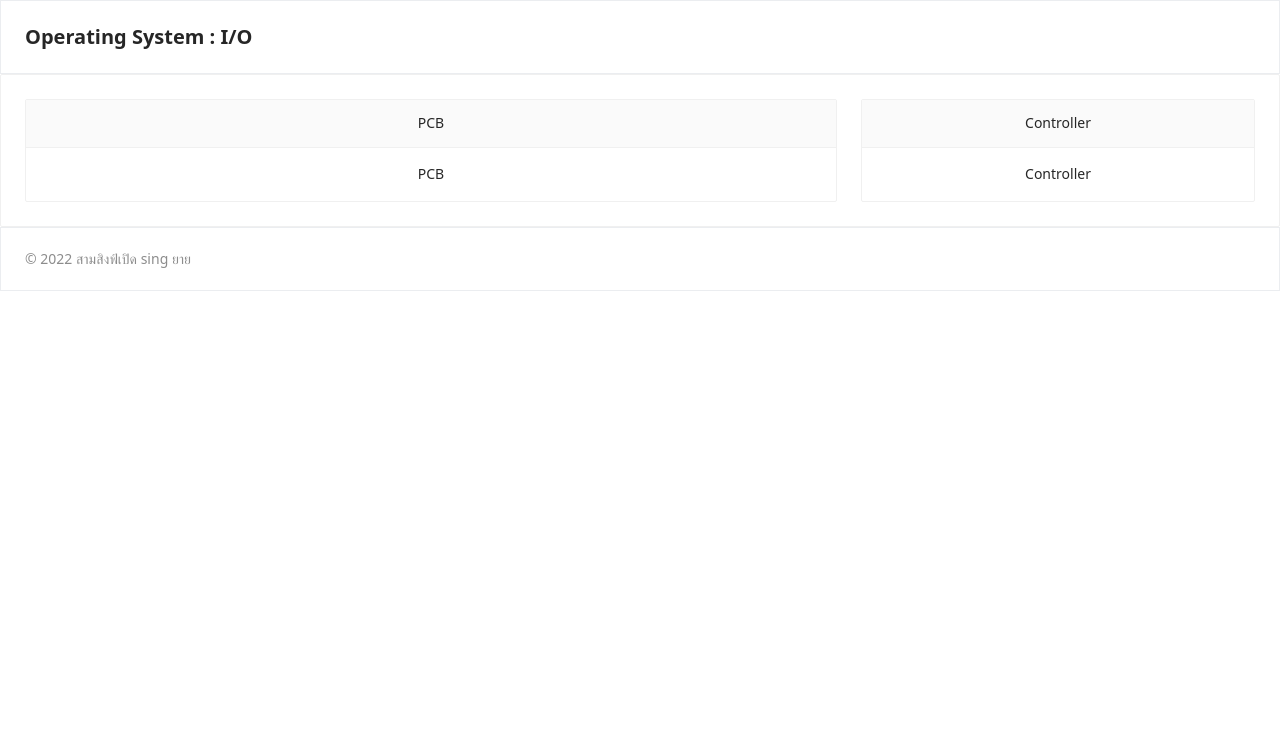
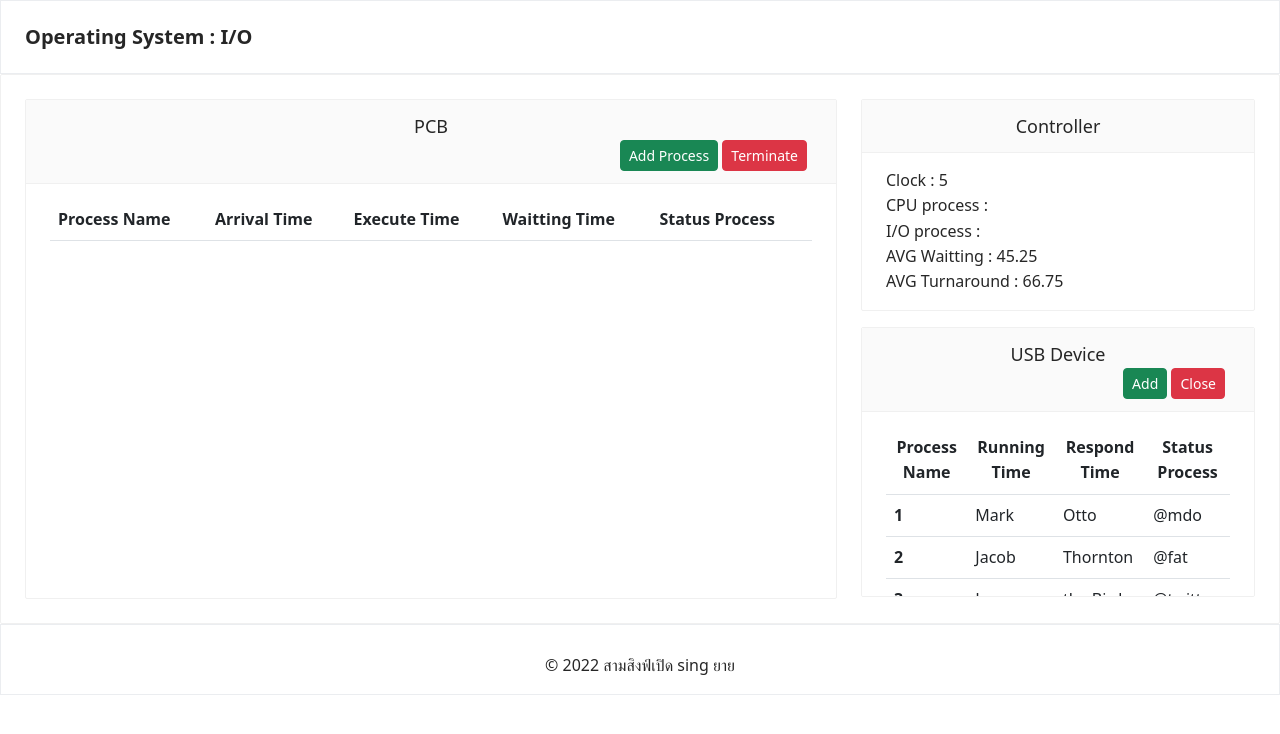
Before and after one commit to dulyakit/os-pcb, a React (Create React App) app: page / in a window 1280 px wide. Shown: the top 734 px of the page. Built offline with nearby package versions, Linux system fonts and the light colour scheme.

Commit message:
add process

```diff
--- a/package.json
+++ b/package.json
@@ -11,6 +11,7 @@
     "react": "^18.2.0",
     "react-dom": "^18.2.0",
     "react-scripts": "5.0.1",
+    "reactstrap": "^9.1.2",
     "web-vitals": "^2.1.4"
   },
   "scripts": {
--- a/src/App.css
+++ b/src/App.css
@@ -1,7 +1,9 @@
 .App {
   text-align: center;
 }
-
+*{
+  font-size: 16px;
+}
 .App-logo {
   height: 40vmin;
   pointer-events: none;
--- a/src/controller/index.js
+++ b/src/controller/index.js
@@ -5,5 +5,5 @@ import PCB from "../view/pcb";
 export default {
   Header,
   Footer,
-  PCB
+  PCB,
 }
--- a/src/view/navbar/footer.js
+++ b/src/view/navbar/footer.js
@@ -2,10 +2,9 @@ import { PageHeader } from 'antd';
 import React from 'react';
 
 const App = () => (
-  <PageHeader
-    className="site-page-footer"
-    subTitle={<span>&copy; 2022 สามสิงฟ์เปิด sing ยาย</span>}
-  />
+  <PageHeader className="site-page-footer">
+    <div align="center">&copy; 2022 สามสิงฟ์เปิด sing ยาย</div>
+  </PageHeader>
 );
 
 export default App;
--- a/src/view/pcb.js
+++ b/src/view/pcb.js
@@ -1,25 +1,236 @@
-import React from 'react'
+import React, { useState, useEffect } from 'react'
 import { Card } from 'antd';
+import { Table } from 'reactstrap';
 
 const PCB = () => {
+  const [clock, setClock] = useState(0)
+  const [processList, setProcessList] = useState([])
+  const [process, setProcess] = useState({})
+  const [processCurrent, setProcessCurrent] = useState([])
+
+  const addProcess = () => {
+    setProcess({
+      id: processList.length,
+      name: `P ${processList.length}`,
+      arrivalTime: clock,
+      excute: 0,
+      wait: 0,
+      statusProcess: 'New'
+    })
+  }
+
+  useEffect(() => {
+    let innervalId = 0;
+    setInterval(() => {
+      innervalId++;
+      setClock(innervalId);
+    }, 1000);
+  }, []);
+
+  const findNumber = (arr) => {
+    let arrs = arr || [];
+    let lowest = Number.POSITIVE_INFINITY;
+    let highest = Number.NEGATIVE_INFINITY;
+    let tmp;
+    if (arrs.length > 1) {
+      for (let i = arrs.length - 1; i >= 0; i--) {
+        tmp = arrs[i].arrivalTime;
+        if (tmp < lowest) lowest = tmp;
+        if (tmp > highest) highest = tmp;
+      }
+    }
+    return lowest;
+  };
+
+  const setStatusProcess = () => {
+    let tempList = processList
+    for (let i = 0; i < processList.length; i++) {
+      if (processList[i].id) {
+        tempList[i].statusProcess = tempList[i].arrivalTime > 0 ? "Ready" : "New"
+        tempList[i].statusProcess = tempList[i].arrivalTime === findNumber(processList)
+          ? "Running"
+          : tempList[i].statusProcess
+        if (tempList[i].statusProcess === "Running") {
+          setProcessCurrent(tempList[i].name)
+          tempList[i].excute++
+        } else if (tempList[i].statusProcess === "Ready") {
+          tempList[i].wait++
+        }
+      }
+
+    }
+    setProcessList(tempList)
+  }
+
+  useEffect(() => {
+    setStatusProcess()
+  }, [clock])
+
+  useEffect(() => {
+    setProcessList([...processList, process])
+  }, [process])
+
   return (
     <div >
       <div className="col-md-12">
         <Card>
           <div className="row">
-
             <div className="col-md-8">
-              <Card type="inner" title="PCB" >
-              PCB
+              <Card type="inner" title={
+                <div className='row'>
+                  <span style={{ fontSize: '18px' }}>PCB</span>
+                  <div className="col-md-12" align="right">
+                    <button className='btn btn-success btn-sm' onClick={() => addProcess()}>Add Process</button>
+                    {' '}
+                    <button className='btn btn-danger btn-sm' style={{ marginRight: '5px' }}>Terminate</button>
+                  </div>
+                </div>
+              }
+                style={{ height: '500px', overflow: 'scroll', overflowX: 'hidden' }}>
+                <Table hover>
+                  <thead align="left">
+                    <tr>
+                      <th>Process Name</th>
+                      <th>Arrival Time</th>
+                      <th>Execute Time</th>
+                      <th>Waitting Time</th>
+                      <th>Status Process</th>
+                    </tr>
+                  </thead>
+                  <tbody align="left">
+                    {processList?.map((items, idx) => {
+                      if (items.id != undefined) {
+                        return (<tr key={idx}>
+                          <td>{items.name}</td>
+                          <td>{items.arrivalTime}</td>
+                          <td>{items.excute}</td>
+                          <td>{items.wait}</td>
+                          {items.statusProcess === 'New' && (<td>New</td>)}
+                          {items.statusProcess === 'Ready' && (<td style={{ backgroundColor: 'yellow' }}>Ready</td>)}
+                          {items.statusProcess === 'Running' && (<td style={{ backgroundColor: 'green' }}>Running</td>)}
+                        </tr>)
+                      }
+                    })}
+                  </tbody>
+                </Table>
               </Card>
 
             </div>
             <div className="col-md-4">
               <Card
                 type="inner"
-                title="Controller"
+                title={<span style={{ fontSize: '18px' }}>Controller</span>}
               >
-                Controller
+                <div align="left">
+                  <div>
+                    Clock : {clock}
+                  </div>
+                  <div>
+                    CPU process : {processCurrent}
+                  </div>
+                  <div>
+                    I/O process :
+                  </div>
+                  <div>
+                    AVG Waitting : 45.25
+                  </div>
+                  <div>
+                    AVG Turnaround : 66.75
+                  </div>
+                </div>
+
+              </Card>
+              <Card
+                className='mt-3'
+                type="inner"
+                title={
+                  <div className='row'>
+                    <span style={{ fontSize: '18px' }}>USB Device</span>
+                    <div className="col-md-12" align="right">
+                      <button className='btn btn-success btn-sm'>Add</button>
+                      {' '}
+                      <button className='btn btn-danger btn-sm' style={{ marginRight: '5px' }}>Close</button>
+                    </div>
+                  </div>
+                }
+                style={{ height: '270px', overflow: 'scroll', overflowX: 'hidden' }}>
+                <Table align="left" hover>
+                  <thead>
+                    <tr>
+                      <th>
+                        Process Name
+                      </th>
+                      <th>
+                        Running Time
+                      </th>
+                      <th>
+                        Respond Time
+                      </th>
+                      <th>
+                        Status Process
+                      </th>
+                    </tr>
+                  </thead>
+                  <tbody align="left">
+                    <tr>
+                      <th scope="row">
+                        1
+                      </th>
+                      <td>
+                        Mark
+                      </td>
+                      <td>
+                        Otto
+                      </td>
+                      <td>
+                        @mdo
+                      </td>
+                    </tr>
+                    <tr>
+                      <th scope="row">
+                        2
+                      </th>
+                      <td>
+                        Jacob
+                      </td>
+                      <td>
+                        Thornton
+                      </td>
+                      <td>
+                        @fat
+                      </td>
+                    </tr>
+                    <tr>
+                      <th scope="row">
+                        3
+                      </th>
+                      <td>
+                        Larry
+                      </td>
+                      <td>
+                        the Bird
+                      </td>
+                      <td>
+                        @twitter
+                      </td>
+                    </tr>
+                    <tr>
+                      <th scope="row">
+                        3
+                      </th>
+                      <td>
+                        Larry
+                      </td>
+                      <td>
+                        the Bird
+                      </td>
+                      <td>
+                        @twitter
+                      </td>
+                    </tr>
+                  </tbody>
+                </Table>
+
               </Card>
             </div>
           </div>
```
Also changed, not shown: 1 other file (tests, documents, lock files or other folders).
